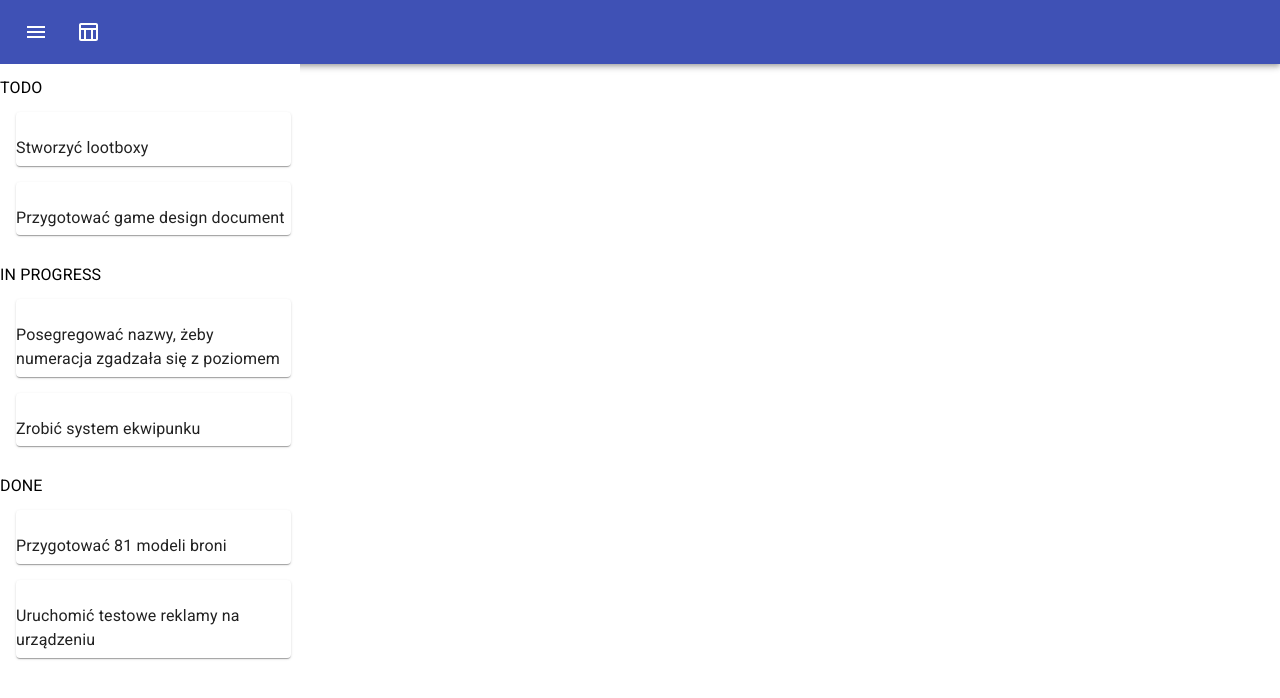
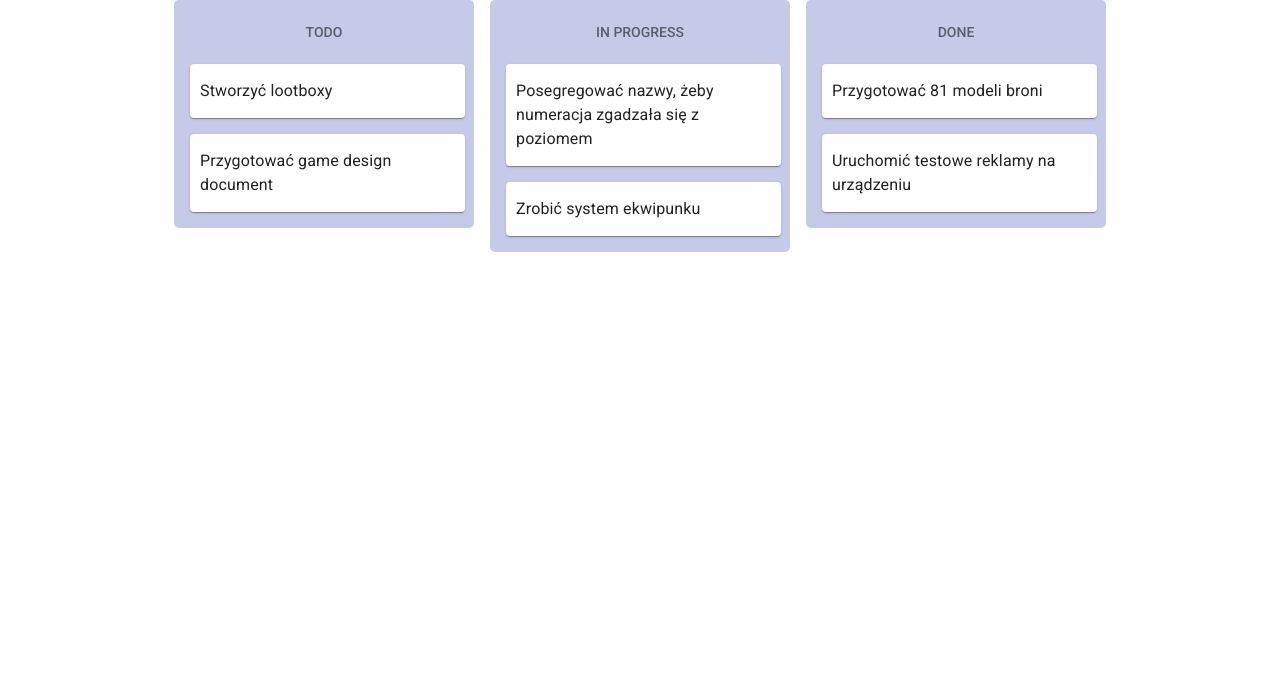
Before and after one commit to Rootar/Trollo_Frontend, a React (Create React App) app in the folder trollo/: page / in a window 1280 px wide. Shown: the top 698 px of the page. Built offline with nearby package versions, Linux system fonts and the light colour scheme.

Commit message:
Upiększenie

```diff
--- a/trollo/src/components/App.js
+++ b/trollo/src/components/App.js
@@ -4,6 +4,7 @@ import SignInSignUpBar from './SignInSignUpBar';
 import SignIn from "./SignIn";
 import TrolloList from "./TrolloList";
 import TrolloCard from "./TrolloCard";
+import Grid from '@material-ui/core/Grid';
 
 import { connect } from 'react-redux';
 
@@ -14,9 +15,16 @@ class App extends Component {
     return (
       <div className="App">
         {/* <SignInSignUpBar/><br/> */}
-        <HeadBar />
+        {/*<HeadBar />*/}
         {/* <SignIn/> */}
-        {lists.map(list => <TrolloList title={list.title} cards={list.cards} />)}
+        <Grid container justify="center" spacing="2">
+          {lists.map(list =>
+            <Grid item>
+              <TrolloList title={list.title} cards={list.cards} />
+            </Grid>
+          )}
+        </Grid>
+
       </div>
     );
   }
--- a/trollo/src/components/TrolloCard.js
+++ b/trollo/src/components/TrolloCard.js
@@ -6,11 +6,18 @@ import CardActions from '@material-ui/core/CardActions';
 import CardContent from '@material-ui/core/CardContent';
 import Button from '@material-ui/core/Button';
 import Typography from '@material-ui/core/Typography';
+import CardActionArea from '@material-ui/core/CardActionArea';
 
 const Styles = makeStyles(theme => ({
 	card: {
 		minWidth: 275,
 	},
+	typo:{
+		marginTop: 15,
+		marginBottom: 15,
+		marginLeft: 10,
+		marginRight: 10
+	}
 }));
 
 const TrolloCard = ({ title, description }) => {
@@ -18,10 +25,9 @@ const TrolloCard = ({ title, description }) => {
 
 	return (
 		<Card className={styles.card}>
-			<CardActions>
-				<Button size="small">{title}</Button>
-			</CardActions>
-			<Typography gutterBottom>{description}</Typography>
+			<CardActionArea>
+				<Typography className={styles.typo} gutterBottom>{description}</Typography>
+			</CardActionArea>
 		</Card>
 	);
 }
--- a/trollo/src/components/TrolloList.js
+++ b/trollo/src/components/TrolloList.js
@@ -6,12 +6,14 @@ import List from '@material-ui/core/List';
 import ListItem from '@material-ui/core/ListItem';
 import ListItemText from '@material-ui/core/ListItemText';
 import { Card } from "@material-ui/core";
+import ListSubheader from '@material-ui/core/ListSubheader';
 
 const Styles = makeStyles(theme => ({
 	list: {
 		width: '100%',
 		maxWidth: 300,
-		backgroundColor: theme.palette.background.paper,
+		backgroundColor: '#c5cae9',
+		borderRadius: '5px'
 	},
 }));
 
@@ -19,11 +21,10 @@ const TrolloList = ({ title, cards }) => {
 	const styles = Styles();
 
 	return (
-		<div className={styles.list}>
-			<List component="nav" aria-label="main mailbox folders">
-				<ListItemText>
+		<List className={styles.list} component="nav" aria-label="main mailbox folders">
+			<ListSubheader align='center'>
 				{title}
-				</ListItemText>
+			</ListSubheader>
 
 			{cards.map(card => (
 				<ListItem button>
@@ -31,7 +32,6 @@ const TrolloList = ({ title, cards }) => {
 				</ListItem>
 			))}
 		</List>
-		</div>
 	);
 }
 
```
Lines whose indentation alone changed are shown as unchanged.
